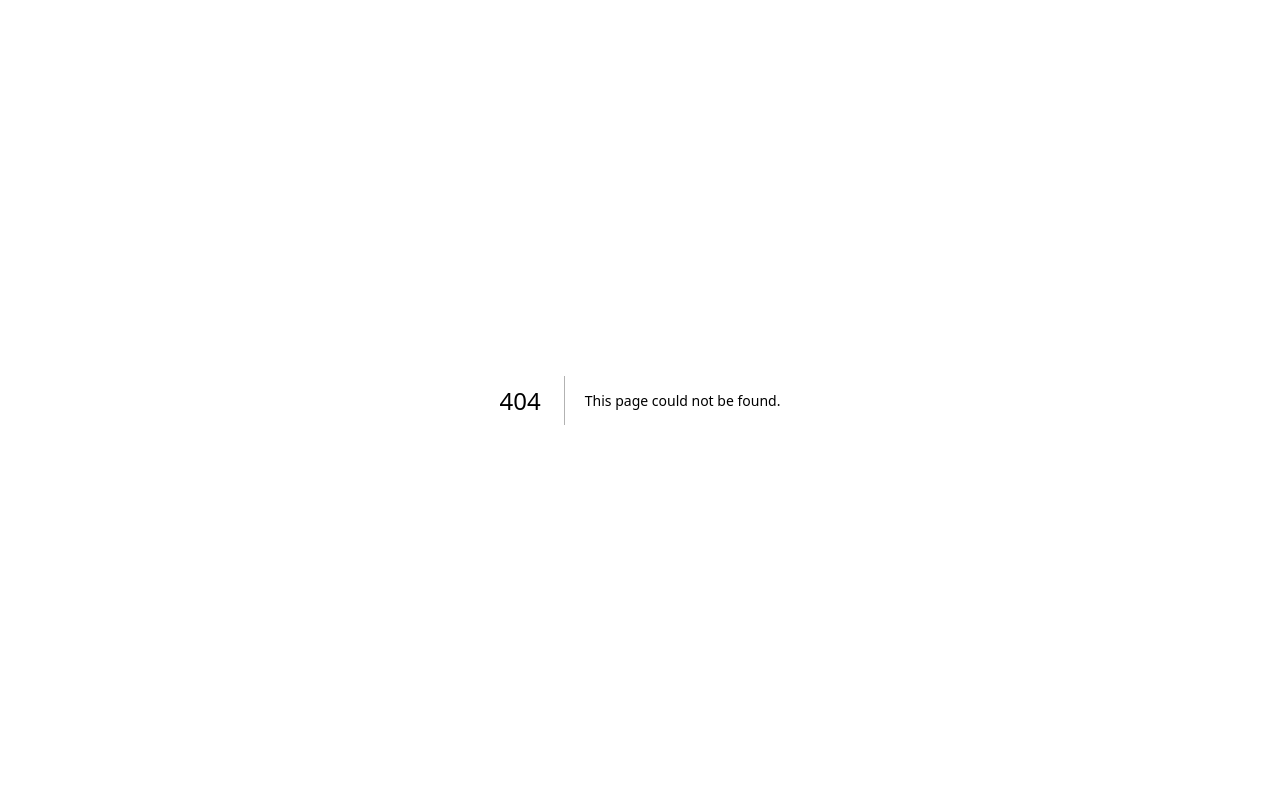
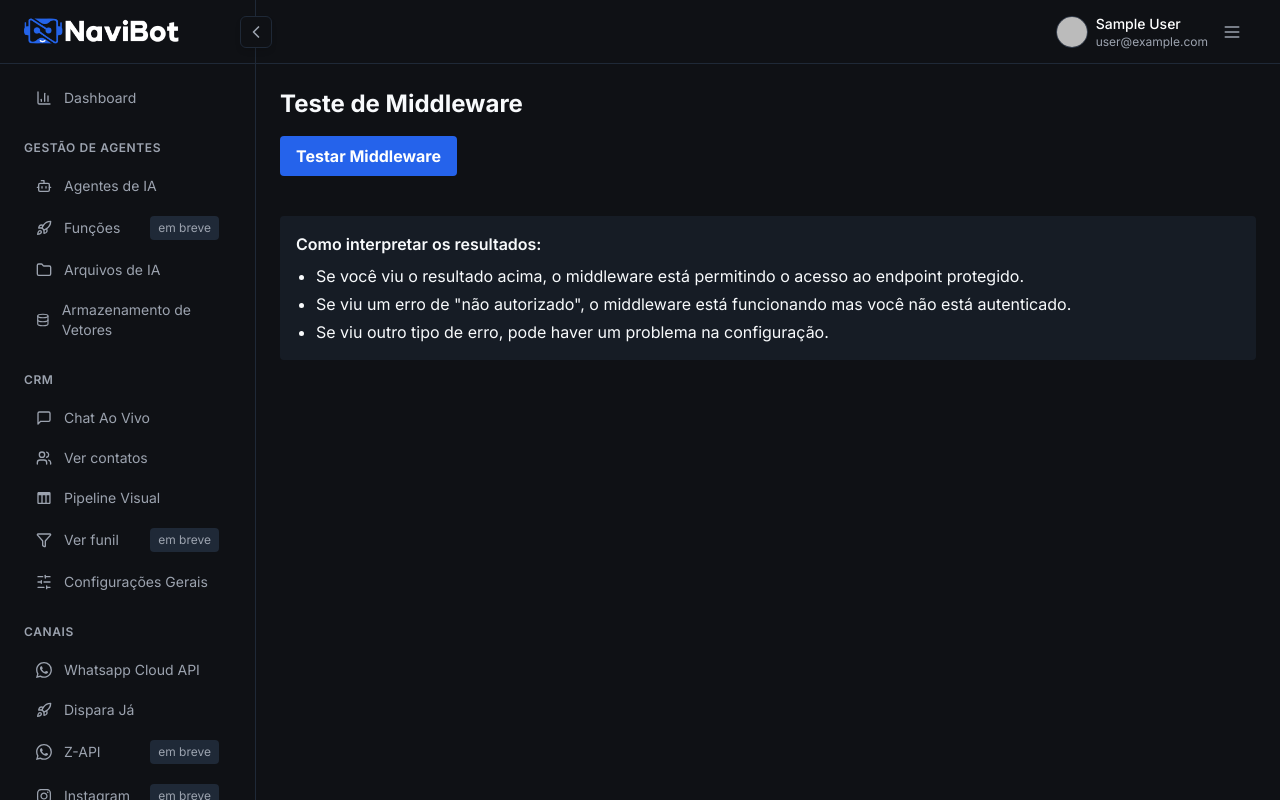
Before and after one commit to navibotlab/navibot, a Next.js app: page /admin/teste-middleware in a window 1280 px wide. Before the commit this address had no page. Built offline with nearby package versions, Linux system fonts and the light colour scheme; no server answers; sample sign-in values are in the browser's storage.

Commit message:
Autenticação 08

```diff
--- /dev/null
+++ b/src/app/admin/diagnostico/page.tsx
@@ -0,0 +1,58 @@
+'use client'
+
+import { useState, useEffect } from 'react';
+
+export default function DiagnosticoPage() {
+  const [diagnostico, setDiagnostico] = useState<any>(null);
+  const [loading, setLoading] = useState(true);
+  const [error, setError] = useState('');
+
+  useEffect(() => {
+    async function fetchDiagnostico() {
+      try {
+        const response = await fetch('/api/diagnostico');
+        if (!response.ok) {
+          throw new Error(`Erro ${response.status}: ${response.statusText}`);
+        }
+        const data = await response.json();
+        setDiagnostico(data);
+      } catch (err: any) {
+        setError(err.message || 'Erro ao carregar diagnóstico');
+      } finally {
+        setLoading(false);
+      }
+    }
+
+    fetchDiagnostico();
+  }, []);
+
+  if (loading) return <div>Carregando dados de diagnóstico...</div>;
+  if (error) return <div>Erro: {error}</div>;
+
+  return (
+    <div className="p-6">
+      <h1 className="text-2xl font-bold mb-4">Diagnóstico do Sistema</h1>
+
+      <div className="bg-gray-800 p-4 rounded mb-6">
+        <h2 className="text-xl font-semibold mb-2">Informações do Ambiente</h2>
+        <pre className="bg-gray-900 p-3 rounded overflow-auto">
+          {JSON.stringify(diagnostico, null, 2)}
+        </pre>
+      </div>
+
+      <div className="grid grid-cols-1 md:grid-cols-2 gap-4">
+        <div className="bg-gray-800 p-4 rounded">
+          <h2 className="text-xl font-semibold mb-2">Configuração NextAuth</h2>
+          <p>URL: {diagnostico?.nextauth_url}</p>
+          <p>Sessão Ativa: {diagnostico?.session_exists ? 'Sim' : 'Não'}</p>
+        </div>
+
+        <div className="bg-gray-800 p-4 rounded">
+          <h2 className="text-xl font-semibold mb-2">Status do Servidor</h2>
+          <p>Ambiente: {diagnostico?.ambiente}</p>
+          <p>Data/Hora: {new Date(diagnostico?.timestamp).toLocaleString()}</p>
+        </div>
+      </div>
+    </div>
+  );
+}
--- /dev/null
+++ b/src/app/admin/teste-middleware/page.tsx
@@ -0,0 +1,63 @@
+'use client'
+
+import { useState } from 'react';
+
+export default function TesteMiddlewarePage() {
+  const [resultado, setResultado] = useState<any>(null);
+  const [loading, setLoading] = useState(false);
+  const [error, setError] = useState('');
+
+  const testarMiddleware = async () => {
+    try {
+      setLoading(true);
+      setError('');
+
+      const response = await fetch('/api/middleware-test');
+      const data = await response.json();
+
+      setResultado(data);
+    } catch (err: any) {
+      setError(err.message || 'Erro ao testar middleware');
+    } finally {
+      setLoading(false);
+    }
+  };
+
+  return (
+    <div className="p-6">
+      <h1 className="text-2xl font-bold mb-4">Teste de Middleware</h1>
+
+      <button
+        onClick={testarMiddleware}
+        disabled={loading}
+        className="bg-blue-600 hover:bg-blue-700 text-white font-bold py-2 px-4 rounded mb-4"
+      >
+        {loading ? 'Testando...' : 'Testar Middleware'}
+      </button>
+
+      {error && (
+        <div className="bg-red-600/20 border border-red-600/50 text-red-300 p-3 rounded mb-4">
+          {error}
+        </div>
+      )}
+
+      {resultado && (
+        <div className="bg-gray-800 p-4 rounded">
+          <h2 className="text-xl font-semibold mb-2">Resultado do Teste</h2>
+          <pre className="bg-gray-900 p-3 rounded overflow-auto">
+            {JSON.stringify(resultado, null, 2)}
+          </pre>
+        </div>
+      )}
+
+      <div className="mt-6 bg-gray-800/50 p-4 rounded">
+        <h3 className="font-semibold mb-2">Como interpretar os resultados:</h3>
+        <ul className="list-disc pl-5 space-y-1">
+          <li>Se você viu o resultado acima, o middleware está permitindo o acesso ao endpoint protegido.</li>
+          <li>Se viu um erro de "não autorizado", o middleware está funcionando mas você não está autenticado.</li>
+          <li>Se viu outro tipo de erro, pode haver um problema na configuração.</li>
+        </ul>
+      </div>
+    </div>
+  );
+}
--- /dev/null
+++ b/src/app/api/diagnostico/route.ts
@@ -0,0 +1,20 @@
+import { NextResponse } from 'next/server';
+import { getServerSession } from 'next-auth/next';
+import { authOptions } from '@/lib/auth';
+
+export async function GET(req: Request) {
+  // Verificar autenticação (opcional, só se quiser restringir o acesso)
+  const session = await getServerSession(authOptions);
+
+  // Coletar informações de diagnóstico
+  const diagnostico = {
+    ambiente: process.env.NODE_ENV || 'não definido',
+    nextauth_url: process.env.NEXTAUTH_URL || 'não definido',
+    url_base: process.env.NEXT_PUBLIC_URL || 'não definido',
+    session_exists: !!session,
+    timestamp: new Date().toISOString(),
+    headers: Object.fromEntries(req.headers)
+  };
+
+  return NextResponse.json(diagnostico);
+}
--- /dev/null
+++ b/src/app/api/middleware-test/route.ts
@@ -0,0 +1,19 @@
+import { NextResponse } from 'next/server';
+
+export async function GET(req: Request) {
+  // Este endpoint será protegido pelo middleware
+  // Se o middleware estiver funcionando, apenas usuários autenticados chegarão aqui
+
+  // Obter headers adicionados pelo middleware
+  const workspaceId = req.headers.get('x-workspace-id') || 'não encontrado';
+  const userId = req.headers.get('x-user-id') || 'não encontrado';
+
+  return NextResponse.json({
+    status: 'ok',
+    message: 'Se você está vendo esta mensagem, o middleware está funcionando',
+    headers: {
+      workspaceId,
+      userId
+    }
+  });
+}
```
Also changed, not shown: src/middleware.ts (+9 -6 lines).
